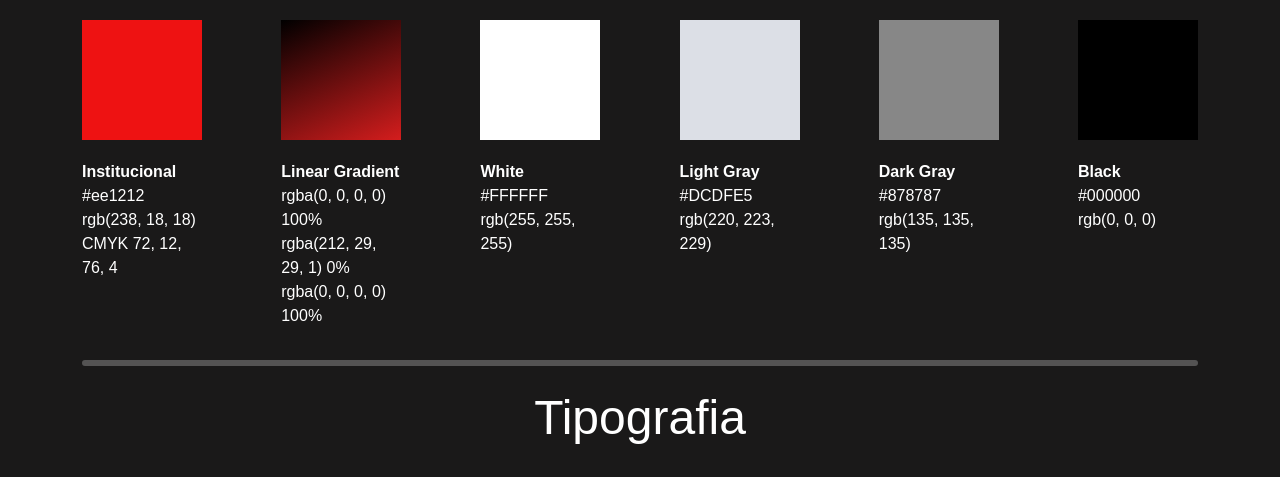
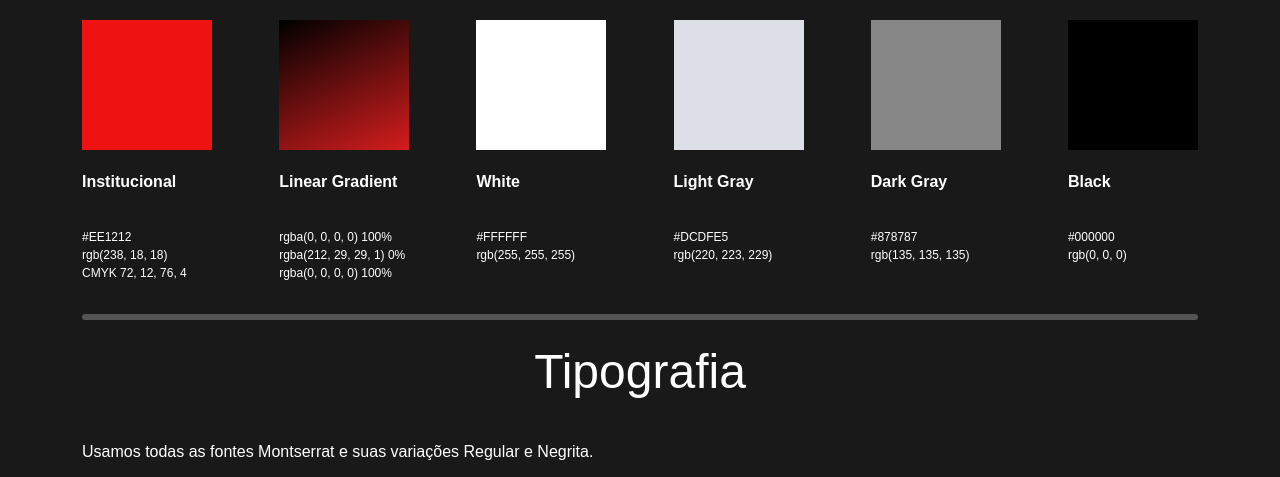
Before and after one commit to boitatech/media-kit, a plain HTML site: page index.html in a window 1280 px wide. Shown: the part 718-1195 px from the top of the page. Drawn offline with nearby package versions, Linux system fonts and the light colour scheme.

Commit message:
changed color description font size

```diff
--- a/index.html
+++ b/index.html
@@ -36,12 +36,12 @@
             }
 
             .media-kit-colors-item {
-                width: 120px;
+                width: 130px;
             }
 
             .media-kit-colors-item-bg {
-                width: 120px;
-                height: 120px;
+                width: 130px;
+                height: 130px;
                 margin-bottom: 20px;
             }
 
@@ -91,12 +91,14 @@
                     <div class="media-kit-colors-item-info">
                         <p>
                             <strong>Institucional</strong>
+                            <p  style="font-size: 12px">
                                 <br>
-                            #ee1212
+                                #EE1212
                                 <br>
                                 rgb(238, 18, 18)
                                 <br>
                                 CMYK 72, 12, 76, 4
+                            </p>
                         </p>
                     </div>
                 </div>
@@ -105,12 +107,14 @@
                     <div class="media-kit-colors-item-info">
                         <p>
                             <strong>Linear Gradient</strong>
+                            <p  style="font-size: 12px">
                                 <br>
                                 rgba(0, 0, 0, 0) 100%
                                 <br>
                                 rgba(212, 29, 29, 1) 0%
                                 <br>
                                 rgba(0, 0, 0, 0) 100%
+                            </p>
                         </p>
                     </div>
                 </div>
@@ -119,10 +123,12 @@
                     <div class="media-kit-colors-item-info">
                         <p>
                             <strong>White</strong>
+                            <p  style="font-size: 12px">
                                 <br>
                                 #FFFFFF
                                 <br>
                                 rgb(255, 255, 255)
+                            </p>
                         </p>
                     </div>
                 </div>
@@ -131,10 +137,12 @@
                     <div class="media-kit-colors-item-info">
                     <p>
                         <strong>Light Gray</strong>
+                        <p  style="font-size: 12px">
                             <br>
                             #DCDFE5
                             <br>
                             rgb(220, 223, 229)
+                        </p>
                     </p>
                     </div>
                 </div>
@@ -143,10 +151,12 @@
                     <div class="media-kit-colors-item-info">
                     <p>
                         <strong>Dark Gray</strong>
+                        <p  style="font-size: 12px">
                             <br>
                             #878787
                             <br>
                             rgb(135, 135, 135)
+                        </p>
                     </p>
                     </div>
                 </div>
@@ -155,10 +165,12 @@
                     <div class="media-kit-colors-item-info">
                     <p>
                         <strong>Black</strong>
+                        <p  style="font-size: 12px">
                             <br>
                             #000000
                             <br>
                             rgb(0, 0, 0)
+                        </p>
                     </p>
                     </div>
                 </div>
```
Lines whose indentation alone changed are shown as unchanged.
